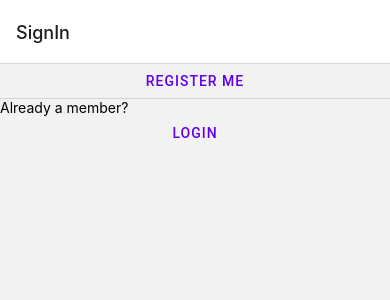
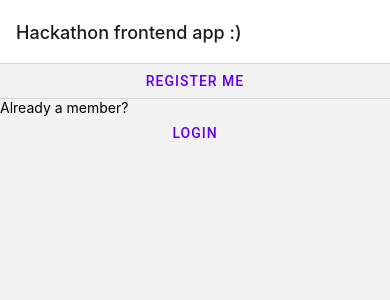
Before and after one commit to Lexicon-Digital/cant-get-greener-than-this-frontend-mobile, a React Native app: screen / in a window 390 px wide. Shown: the top 300 px of the page. Built offline with nearby package versions, Linux system fonts and the light colour scheme.

Commit message:
added react native err boundary dependency

```diff
--- a/App.tsx
+++ b/App.tsx
@@ -8,6 +8,12 @@ import {RegisterScreen} from './components/RegisterScreen';
 import {LoginInScreen} from './components/LoginScreen';
 
 const Stack = createStackNavigator();
+
+export interface AppContextInterface {
+  registerUser: () => void;
+}
+
+export const AppContext = React.createContext<AppContextInterface | null>(null);
 
 export default function App() {
   const isSignedIn = false;
@@ -20,7 +26,13 @@ export default function App() {
             <Stack.Screen name="Home" component={HomeScreen} />
           ) : (
             <>
-              <Stack.Screen name="SignIn" component={SignInScreen} />
+              <Stack.Screen
+                name="SignIn"
+                component={SignInScreen}
+                options={{
+                  title: 'Hackathon frontend app :)',
+                }}
+              />
               <Stack.Screen name="Login" component={LoginInScreen} />
               <Stack.Screen name="Register" component={RegisterScreen} />
             </>
--- a/package.json
+++ b/package.json
@@ -14,6 +14,7 @@
     "@react-navigation/stack": "^6.0.11",
     "react": "17.0.2",
     "react-native": "0.66.4",
+    "react-native-error-boundary": "^1.1.12",
     "react-native-gesture-handler": "^2.1.0",
     "react-native-paper": "^4.11.1",
     "react-native-safe-area-context": "^3.3.2",
```
Also changed, not shown: 1 other file (tests, documents, lock files or other folders).
